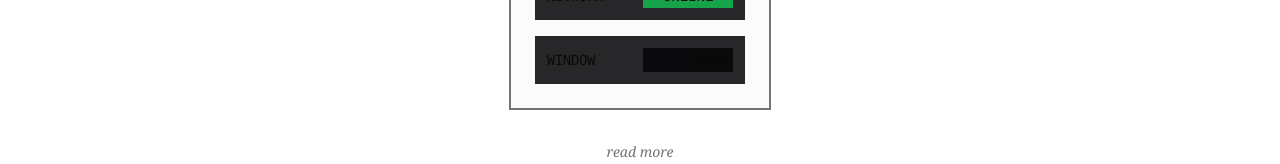
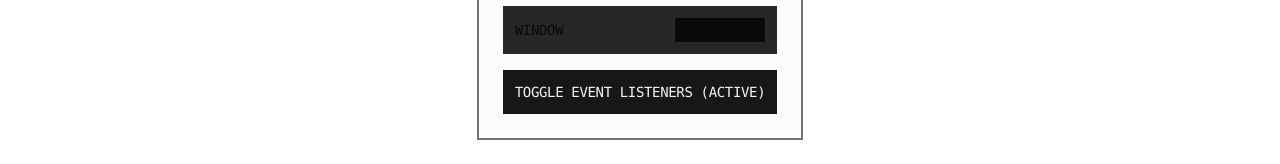
Before and after one commit to Atharane/playground, a Next.js app: page /abortions in a window 1280 px wide. Shown: the part 438-602 px from the top of the page. Built offline with nearby package versions, Linux system fonts and the light colour scheme.

Commit message:
enhance abortions page with toggle for event listeners

```diff
--- a/app/abortions/page.tsx
+++ b/app/abortions/page.tsx
@@ -4,6 +4,7 @@ import Link from "next/link";
 import { useEffect, useState } from "react";
 
 const Abortions = () => {
+	const [flag, setFlag] = useState(true);
 	const [mousePosition, setMousePosition] = useState({ x: 0, y: 0 });
 	const [networkStatus, setNetworkStatus] = useState(true);
 	const [windowSize, setWindowSize] = useState({
@@ -12,6 +13,8 @@ const Abortions = () => {
 	});
 
 	useEffect(() => {
+		if (!flag) return; // early return
+
 		const controller = new AbortController();
 
 		// mouse position listener
@@ -52,9 +55,9 @@ const Abortions = () => {
 		);
 
 		return () => {
-			controller.abort();
+			controller.abort(); // mass abortion
 		};
-	}, []);
+	}, [flag]);
 
 	return (
 		<div className="flex flex-col items-center justify-center min-h-screen">
@@ -91,6 +94,14 @@ const Abortions = () => {
 						{windowSize.width}×{windowSize.height}
 					</code>
 				</div>
+
+				<button
+					type="button"
+					onClick={() => setFlag((previous) => !previous)}
+					className="w-full p-3 bg-primary hover:bg-primary/80 text-secondary transition-colors duration-200 font-mono text-sm uppercase tracking-tight"
+				>
+					Toggle Event Listeners ({flag ? "Active" : "Inactive"})
+				</button>
 			</div>
 
 			<Link
```
